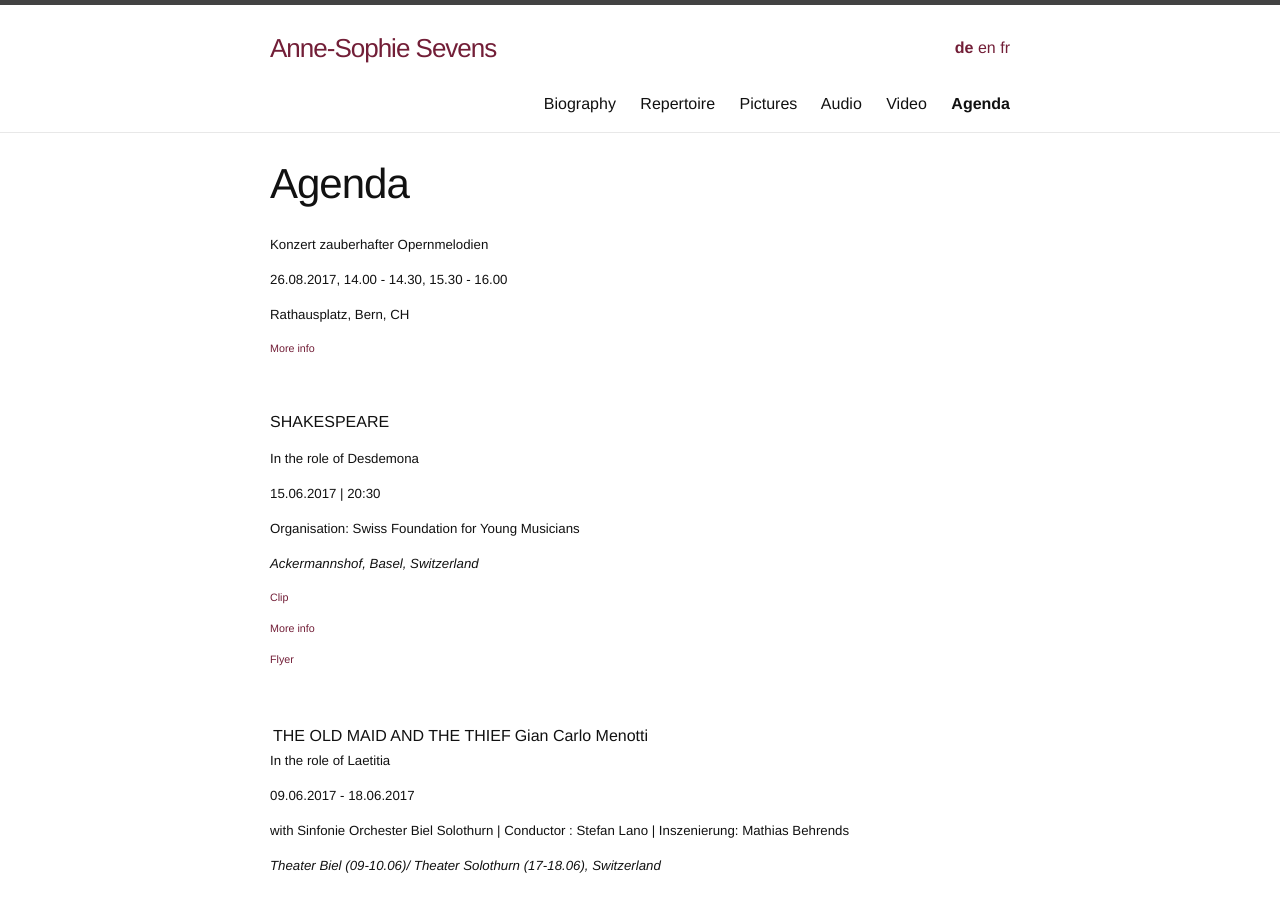
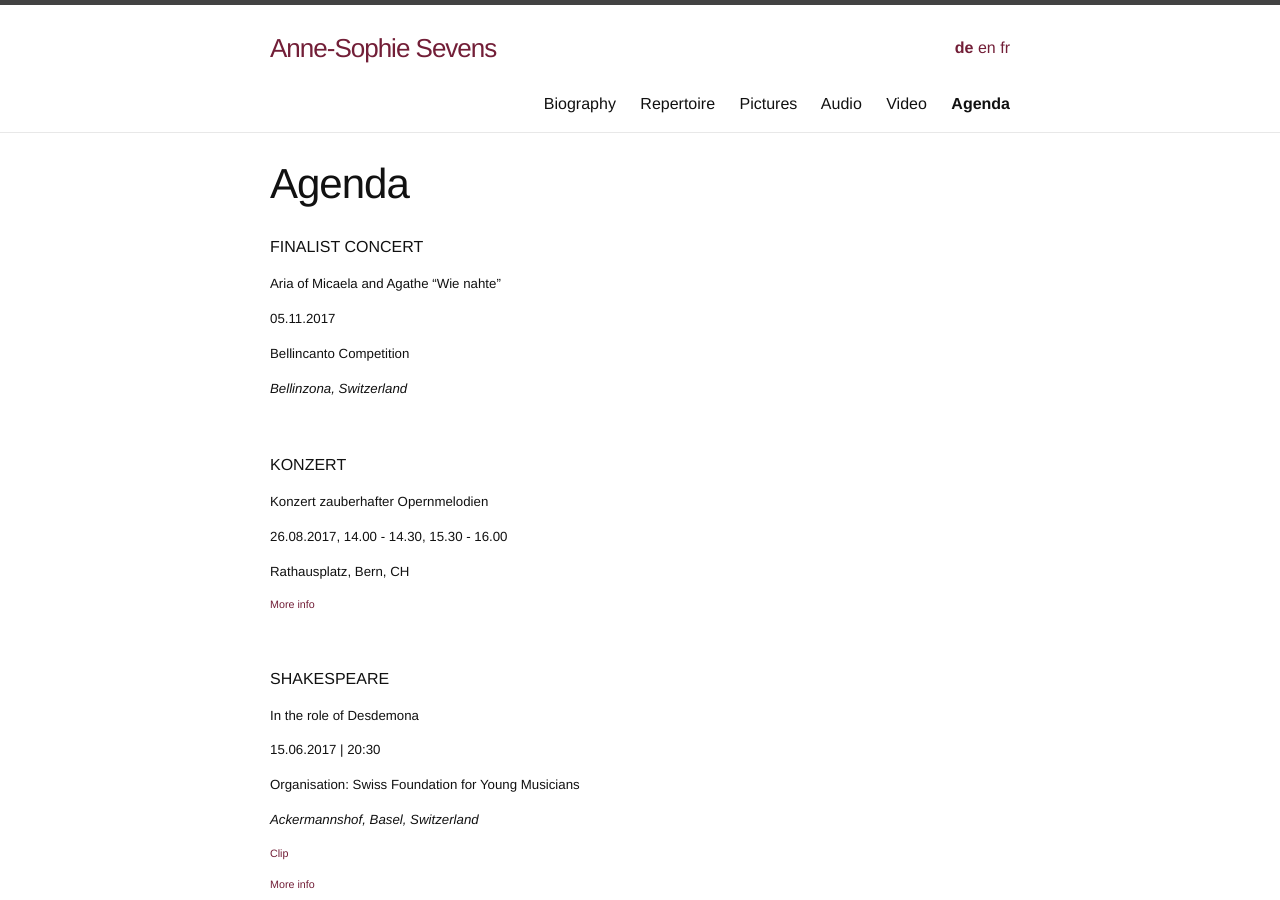
Before and after one commit to annesophie-sevens/annesophie-sevens.github.io, a Jekyll site: the page built from agenda-de.md, in a window 1280 px wide and 900 px high. Built offline with Jekyll 4.4.1, drawn with Linux system fonts in a browser that asks for light colours.

Commit message:
Update agenda-de.md

```diff
--- a/agenda-de.md
+++ b/agenda-de.md
@@ -6,6 +6,19 @@ ref: agenda
 lang: de
 ---
 
+FINALIST CONCERT
+
+##### Aria of Micaela and Agathe "Wie nahte"
+
+##### 05.11.2017
+
+##### Bellincanto Competition
+
+##### _Bellinzona, Switzerland_
+
+&nbsp;
+
+KONZERT
 
 ##### Konzert zauberhafter Opernmelodien
 
```
